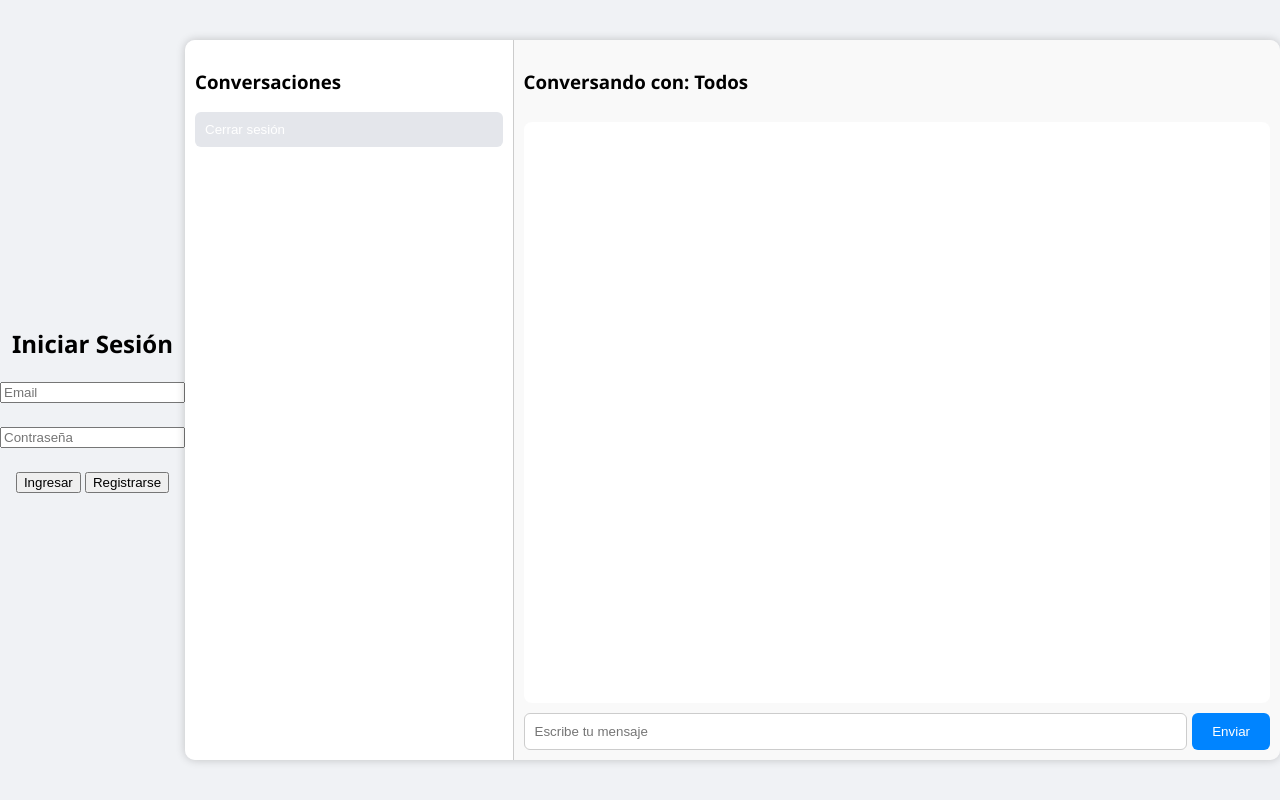
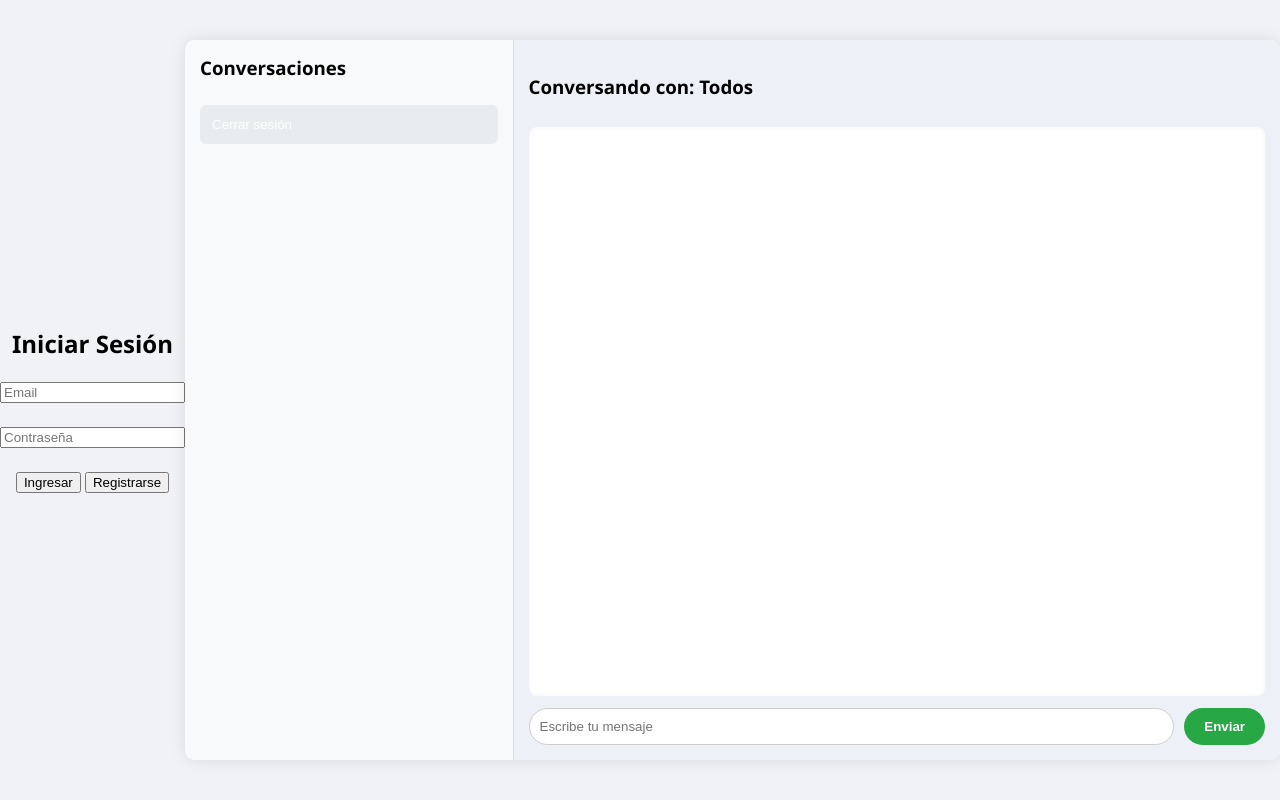
Before and after one commit to JosephPineda08/chat_encryptado, a plain HTML site: page client/index.html in a window 1280 px wide. Drawn offline with nearby package versions, Linux system fonts and the light colour scheme.

Commit message:
UI: rediseño tipo WhatsApp

```diff
--- a/client/index.html
+++ b/client/index.html
@@ -6,6 +6,10 @@
   <script src="/socket.io/socket.io.js"></script>
   <script src="/app.js" defer></script>
   <style>
+  * {
+    box-sizing: border-box;
+  }
+
   body {
     margin: 0;
     font-family: 'Segoe UI', sans-serif;
@@ -26,41 +30,49 @@
     display: flex;
     border-radius: 10px;
     overflow: hidden;
-      box-shadow: 0 0 10px rgba(0,0,0,0.2);
+    box-shadow: 0 0 15px rgba(0,0,0,0.1);
+    background: white;
   }
 
   #usuarios {
     width: 30%;
-      background-color: #ffffff;
-      border-right: 1px solid #ccc;
-      padding: 10px;
-      box-sizing: border-box;
+    background-color: #f8f9fa;
+    border-right: 1px solid #ddd;
+    padding: 15px;
     overflow-y: auto;
   }
 
+  #usuarios h3 {
+    margin-top: 0;
+  }
+
   #usuarios button {
-      display: block;
     width: 100%;
-      padding: 10px;
-      margin: 5px 0;
-      background: #e4e6eb;
+    padding: 12px;
+    margin: 6px 0;
+    background: #e9ecef;
     border: none;
     border-radius: 6px;
     text-align: left;
     cursor: pointer;
+    font-weight: 500;
   }
 
   #usuarios button:hover {
-      background-color: #d8dadf;
+    background-color: #dee2e6;
   }
 
   #panel-chat {
     width: 70%;
-      background: #f9f9f9;
     display: flex;
     flex-direction: column;
-      padding: 10px;
-      box-sizing: border-box;
+    padding: 15px;
+    background-color: #edf1f7;
+  }
+
+  #topbar {
+    margin-bottom: 10px;
+    font-weight: bold;
   }
 
   #mensajes {
@@ -71,15 +83,17 @@
     border-radius: 8px;
     display: flex;
     flex-direction: column;
-      gap: 5px;
+    gap: 10px;
+    box-shadow: inset 0 0 5px rgba(0,0,0,0.05);
   }
 
   .mensaje {
-      max-width: 70%;
-      padding: 8px 12px;
-      border-radius: 12px;
+    max-width: 65%;
+    padding: 10px 14px;
+    border-radius: 18px;
     word-wrap: break-word;
-      display: inline-block;
+    font-size: 14px;
+    position: relative;
   }
 
   .mensaje.entrante {
@@ -89,55 +103,62 @@
   }
 
   .mensaje.saliente {
-      background-color: #d1e7ff;
+    background-color: #007bff;
+    color: white;
     align-self: flex-end;
     text-align: right;
   }
 
+  .mensaje small {
+    font-size: 11px;
+    display: block;
+    margin-top: 5px;
+    opacity: 0.6;
+  }
+
   #inputArea {
     display: flex;
-      padding-top: 10px;
+    padding-top: 12px;
+    gap: 10px;
   }
 
   #texto {
     flex: 1;
     padding: 10px;
     border: 1px solid #ccc;
-      border-radius: 6px;
-      margin-right: 5px;
+    border-radius: 20px;
   }
 
   #btnEnviar {
     padding: 10px 20px;
-      background: #0084ff;
+    background: #28a745;
     border: none;
     color: white;
-      border-radius: 6px;
+    border-radius: 20px;
     cursor: pointer;
+    font-weight: bold;
   }
 
   #btnEnviar:hover {
-      background-color: #006fd6;
-    }
-
-    #topbar {
-      margin-bottom: 10px;
+    background-color: #218838;
   }
 
   #btnLogout {
-      margin-top: 10px;
+    margin-top: 15px;
     background-color: #dc3545;
     color: white;
     border: none;
-      padding: 8px 12px;
+    padding: 10px 16px;
     border-radius: 6px;
     cursor: pointer;
+    width: 100%;
   }
 
   #btnLogout:hover {
     background-color: #c82333;
   }
 </style>
+
 </head>
 <body>
 
```
Lines whose indentation alone changed are shown as unchanged.
